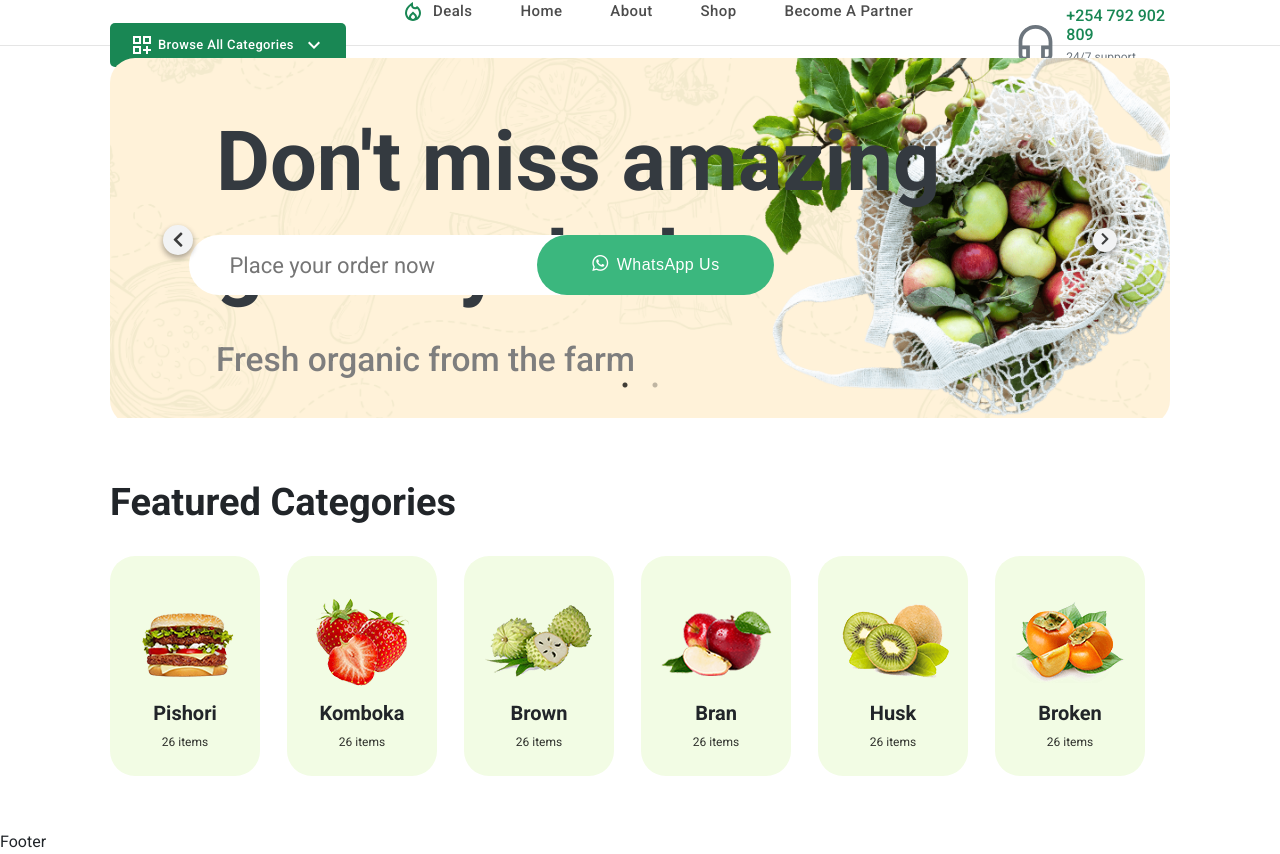
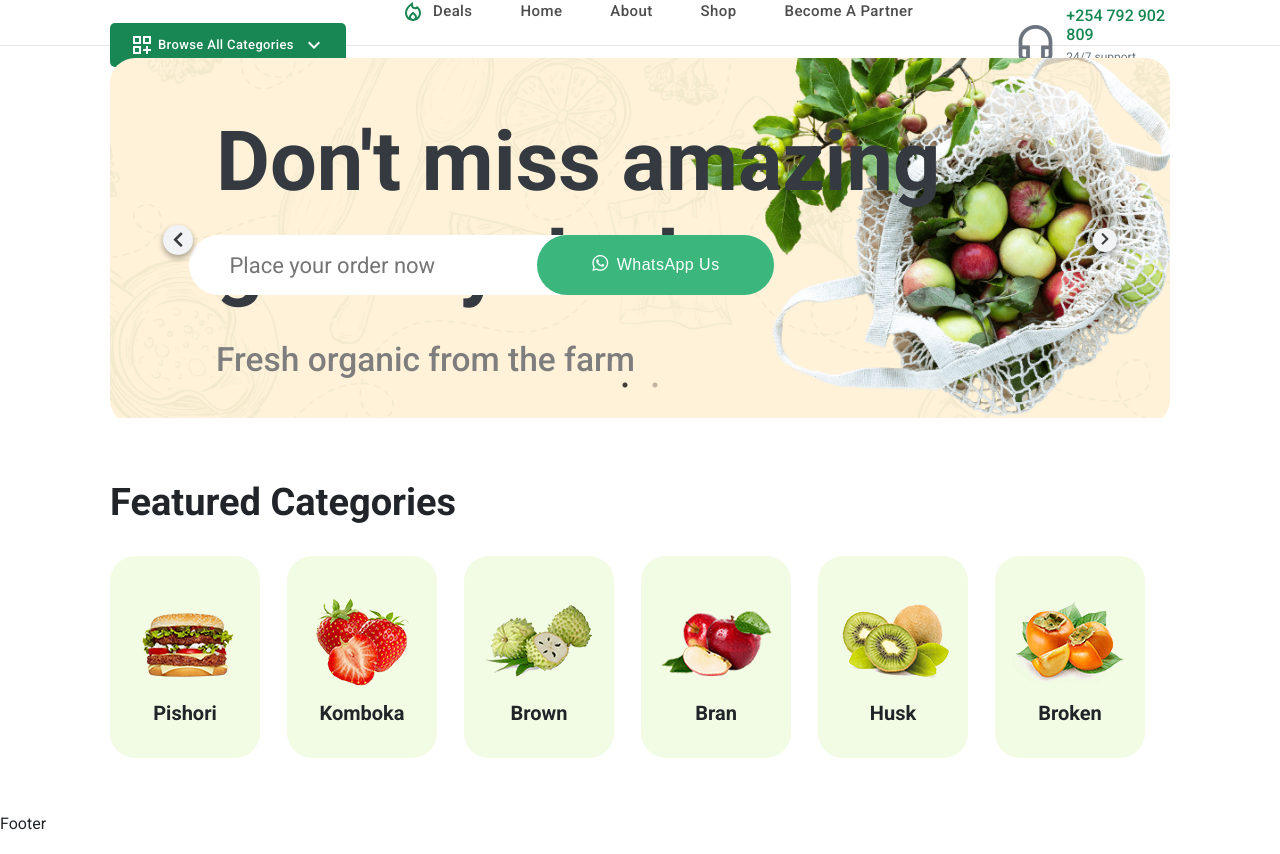
Before and after one commit to serenade18/almanisEcommerce, a React (Vite) app: page / in a window 1280 px wide. Shown: the part 227-1081 px from the top of the page. Built offline with nearby package versions, Linux system fonts and the light colour scheme; some icons are missing; a web font is replaced by a local one.

Commit message:
Fixed category slider

```diff
--- a/src/pages/general/home/categorySlider/CatSlider.jsx
+++ b/src/pages/general/home/categorySlider/CatSlider.jsx
@@ -14,12 +14,12 @@ const CatSlider = () => {
     ]);
 
     const categories = [
-        { img: images.Cat1, name: 'Pishori', items: 26 },
-        { img: images.Cat2, name: 'Komboka', items: 26 },
-        { img: images.Cat3, name: 'Brown', items: 26 },
-        { img: images.Cat4, name: 'Bran', items: 26 },
-        { img: images.Cat5, name: 'Husk', items: 26 },
-        { img: images.Cat6, name: 'Broken', items: 26 },
+        { img: images.Cat1, name: 'Pishori' },
+        { img: images.Cat2, name: 'Komboka' },
+        { img: images.Cat3, name: 'Brown' },
+        { img: images.Cat4, name: 'Bran' },
+        { img: images.Cat5, name: 'Husk' },
+        { img: images.Cat6, name: 'Broken' },
     ];
 
     const settings = {
@@ -46,7 +46,6 @@ const CatSlider = () => {
                                 <div className="info">
                                     <img src={category.img} alt={category.name} />
                                     <h5>{category.name}</h5>
-                                    <p>{category.items} items</p>
                                 </div>
                             </div>
                         ))}
--- a/src/pages/general/home/slider/slider.css
+++ b/src/pages/general/home/slider/slider.css
@@ -99,7 +99,6 @@
     z-index: 10;
 }
 
-
 .homeSlider .whatsAppOrd input {
     width: 80%;
     height: 100%;
```
